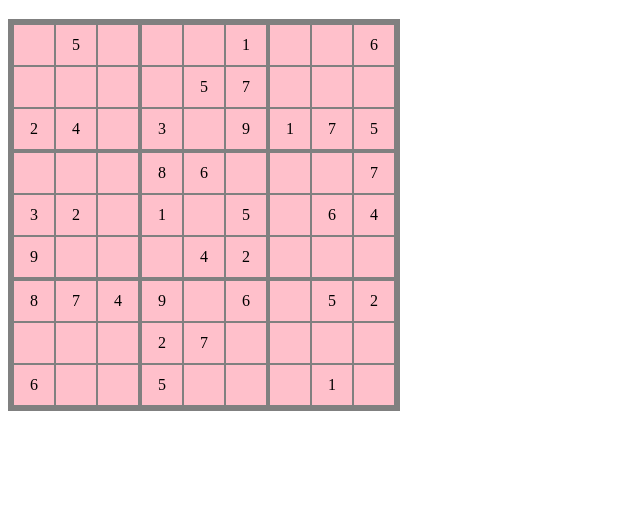
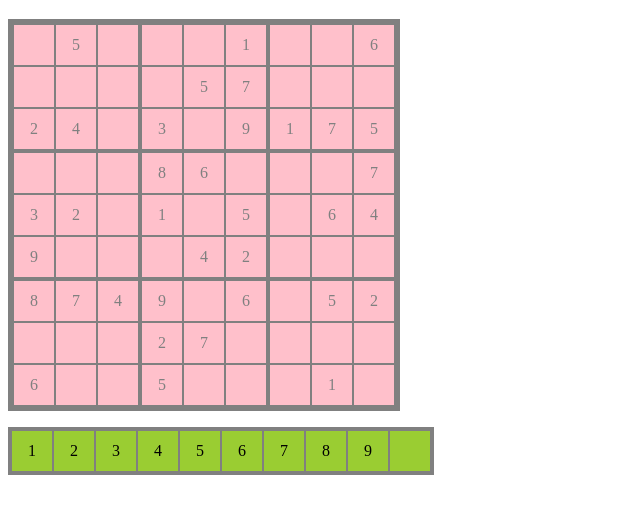
Before and after one commit to folde01/sudoku, a plain HTML site: page index.html in a window 1280 px wide. Shown: the part 61-574 px from the top of the page, without its empty margins (0-640 px from the left). Drawn offline with Linux system fonts and the light colour scheme.

Commit message:
Add basic grid with a static set of clues and a keypad for inputting numbers into the grid (no working functionality yet).

```diff
--- a/index.html
+++ b/index.html
@@ -110,6 +110,24 @@
             <td class='cell'></td>
         </tr>
     </table>
+
+    <p></p>
+
+    <table class='inputTable'>
+        <tr class='inputRow'>
+            <td class='inputCell'></td>
+            <td class='inputCell'></td>
+            <td class='inputCell'></td>
+            <td class='inputCell'></td>
+            <td class='inputCell'></td>
+            <td class='inputCell'></td>
+            <td class='inputCell'></td>
+            <td class='inputCell'></td>
+            <td class='inputCell'></td>
+            <td class='inputCell'></td>
+        </tr>
+    </table>
+
     <script type='text/javascript' src="script.js"></script>
 </body>
 </html>
--- a/script.js
+++ b/script.js
@@ -1,6 +1,4 @@
 'use strict';
-
-var cells = document.querySelectorAll('.cell');
 
 // Easy Puzzle 8,835,213,384 from websudoku.com
 var cellValues = [
@@ -15,13 +13,75 @@ var cellValues = [
     6, 0, 0, 5, 0, 0, 0, 1, 0
 ];
 
-cells.forEach(function(cell, index){
-    if (cellValues[index] === 0){
+var cells = document.querySelectorAll('.cell');
+
+
+var inputCells = document.querySelectorAll('.inputCell');
+
+inputCells.forEach(function (cell, index) {
+    if (index < inputCells.length - 1) {
+        cell.innerHTML = index + 1;
+    }
+});
+
+function foo(){
+    console.log('foo');
+    // this.removeEventListener(foo);
+}
+
+// function changeCellValue(cell, inputCell) {
+//     cell.innerHTML = inputCell.innerHTML;
+//     cell.style.backgroundColor = 'yellow';
+// }
+
+// function changeCellValue(cell, inputCell) {
+//     cell.innerHTML = inputCell.innerHTML;
+//     cell.style.backgroundColor = 'yellow';
+// }
+
+// cells.forEach(function (cell, index) {
+//     if (cellValues[index] === 0) {
+//         cell.innerHTML = '';
+//         cell.addEventListener('click', function() {
+//             cell.style.backgroundColor = 'white';
+//             inputCells.forEach(function(inputCell, index){
+//                 inputCell.style.backgroundColor = 'white';
+//                 // inputCell.addEventListener('click', foo.bind(inputCell));
+//                 inputCell.addEventListener('click', changeCellValue(cell, inputCell));
+//                 // inputCell.addEventListener('click', foo);
+//                 console.log('inputCell listening: ' + index);
+//             });
+//         });
+//         console.log('cell listening: ' + index);
+//     } else {
+//         cell.innerHTML = cellValues[index];
+//         cell.style.color = 'grey';
+//     }
+// });
+
+
+cells.forEach(function (cell, index) {
+    if (cellValues[index] === 0) {
         cell.innerHTML = '';
+        cell.addEventListener('click', function() {
+            cell.style.backgroundColor = 'white';
+            inputCells.forEach(function(inputCell, index){
+                inputCell.style.backgroundColor = 'white';
+                inputCell.addEventListener('click', function(event){
+                    // event.stopPropagation();
+                    // event.stopImmediatePropagation();
+                    // inputCell.style.backgroundColor = 'blue';
+                    cell.innerHTML = inputCell.innerHTML;
+                });
+                console.log('inputCell listening: ' + index);
+            });
+            // inputCells.forEach(function(inputCell, index){
+            //     inputCell.addEventListener('click', changeCellValue(cell, inputCell));
+            // });
+        });
+        console.log('cell listening: ' + index);
     } else {
         cell.innerHTML = cellValues[index];
+        cell.style.color = 'grey';
     }
-    cell.addEventListener('click', function(){
-        this.innerHTML = '';
-    });
 });
--- a/styles.css
+++ b/styles.css
@@ -8,6 +8,8 @@
     border-spacing: 0;
 }
 
+
+.inputCell,
 .cell {
     text-align: center;
     padding: 0;
@@ -16,6 +18,15 @@
     border: 1px solid var(--table-border-color);
 }
 
+.inputCell {
+    background-color: yellowgreen;
+    border: 1px solid var(--table-border-color);
+}
+
+.inputTable {
+    border: 3px solid var(--table-border-color);
+    border-spacing: 0;
+}
 
 .row:nth-child(3) .cell,
 .row:nth-child(6) .cell {
```
